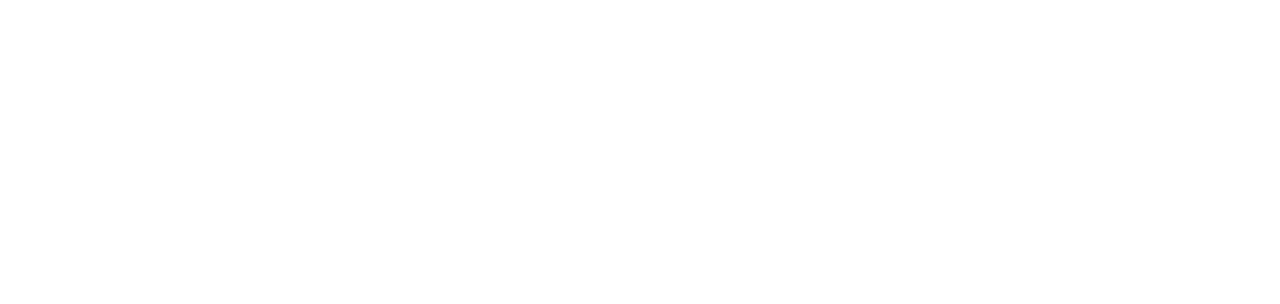
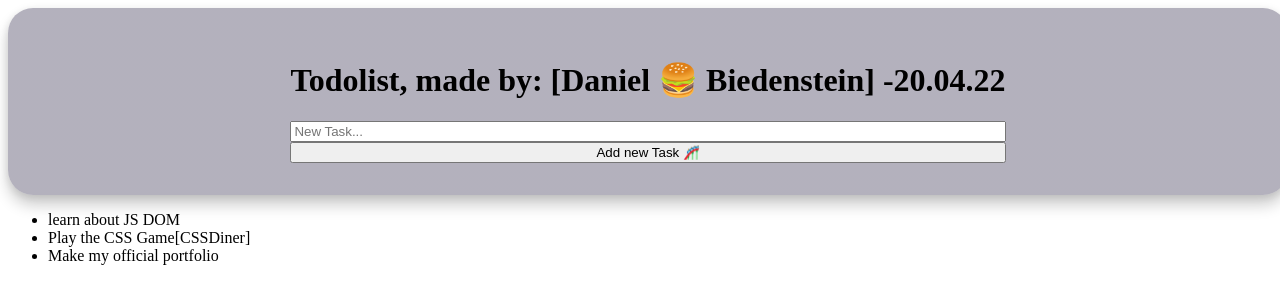
Before and after one commit to 25Daniel1978/Todolist-html-Css-Js-, a plain HTML site: page index.html in a window 1280 px wide. Drawn offline with Linux system fonts and the light colour scheme.

Commit message:
Update: NewTodo() function, glass morph, center div

```diff
--- a/index.html
+++ b/index.html
@@ -3,8 +3,22 @@
 <head>
     <meta charset="UTF-8">
     <title>Title</title>
+    <link rel="stylesheet" href="style.css">
 </head>
 <body>
 
+<div class="todofunction">
+    <h1>Todolist, made by: [Daniel 🍔 Biedenstein] -20.04.22</h1>
+    <input type="text" id="myInput" placeholder="New Task...">
+    <button class="addBtn" onclick="NewTodo()">Add new Task 🎢</button>
+</div>
+
+<ul id="myUL">
+    <li>learn about JS DOM</li>
+    <li>Play the CSS Game[CSSDiner]</li>
+    <li>Make my official portfolio</li>
+</ul>
+
+<script src="scripts.js"></script>
 </body>
 </html>
--- a/scripts.js
+++ b/scripts.js
@@ -0,0 +1,10 @@
+function NewTodo(){
+    // console.log("Hello Class");
+    var listItem = document.createElement("li");
+    var inputField = document.getElementById("myInput").value;
+    var tNode = document.createTextNode(inputField);
+
+    listItem.appendChild(tNode);
+
+    document.getElementById("myUL").appendChild(listItem);
+}
--- a/style.css
+++ b/style.css
@@ -0,0 +1,14 @@
+.todofunction{
+    display: grid; /*flex*/
+    justify-content: center ;
+    align-items: center;
+    border-radius: 25px;
+    backdrop-filter: blur(19.4px);
+    padding: 2rem;
+    box-shadow: 0 2px 10px rgb(0 0 0 / 10%), 0 10px 15px rgb(0 0 0 / 20%);
+    box-sizing: border-box;
+    background-image: linear-gradient(45deg, rgba(66,60,90,0.4), rgba(66,60,90,0.4));
+    width: 100vw;
+    min-height: 70px;
+    mix-blend-mode: hard-light;
+}
```
